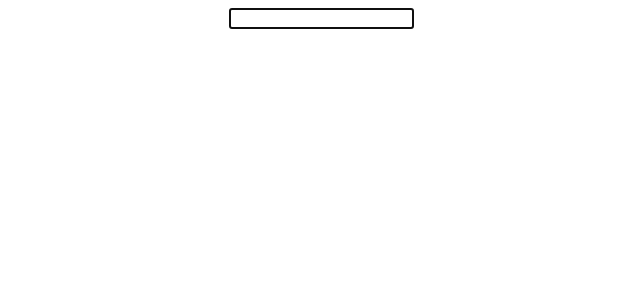
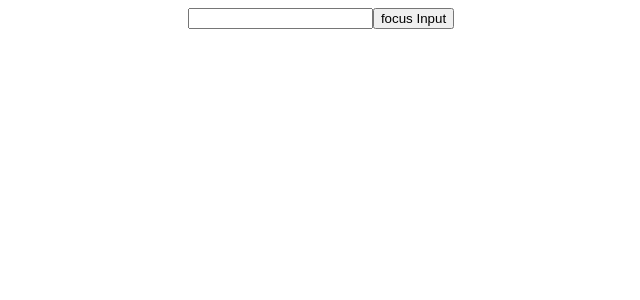
Before and after one commit to Ajdev11/reactRefs_ErrorBoundaries, a React (Create React App) app: page / in a window 1280 px wide. Shown: the top 300 px of the page, without its empty margins (319-959 px from the left). Built offline with nearby package versions, Linux system fonts and the light colour scheme.

Commit message:
added the button to host hold the inputRef and called it in the handler

```diff
--- a/src/Components/refsDemo.jsx
+++ b/src/Components/refsDemo.jsx
@@ -7,13 +7,17 @@ class RefDemo extends Component {
   }
 
   componentDidMount() {
+    //this.inputRef.current.focus();
+    console.log(this.inputRef)
+  }
+handleClick=()=>{
     this.inputRef.current.focus();
-  }
-
+}
   render() {
     return (
       <div>
         <input ref={this.inputRef} />
+        <button onClick={this.handleClick}>focus Input</button>
       </div>
     );
   }
```
